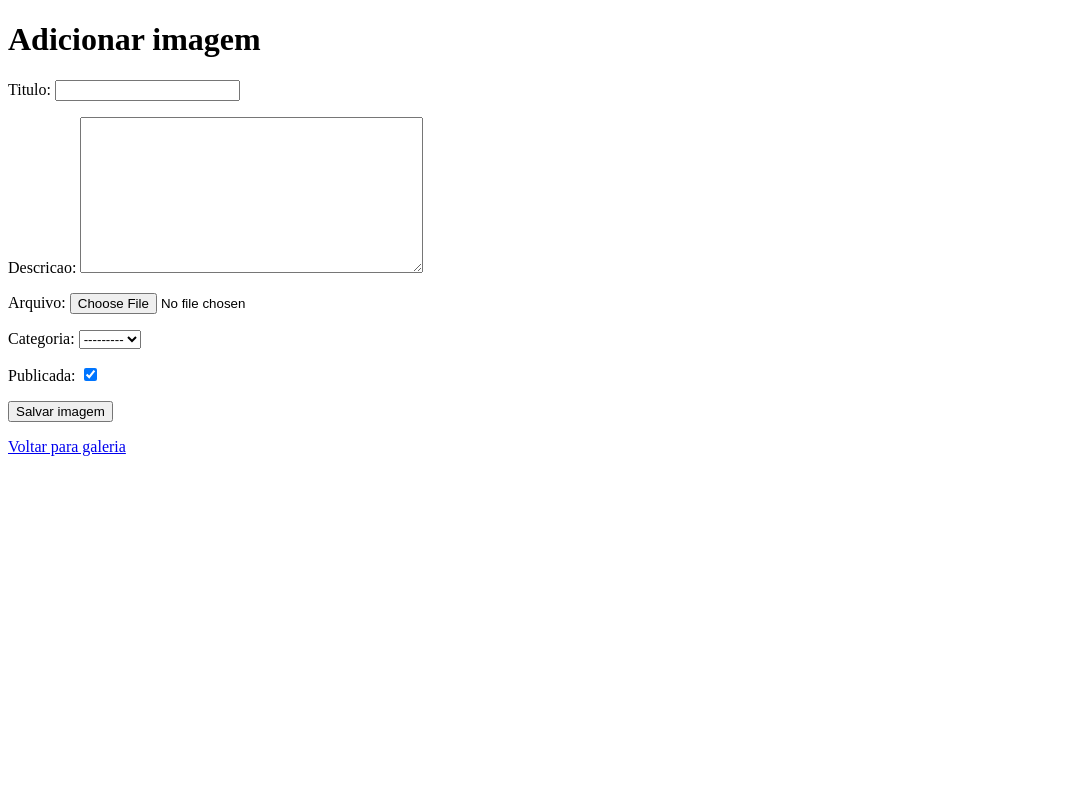
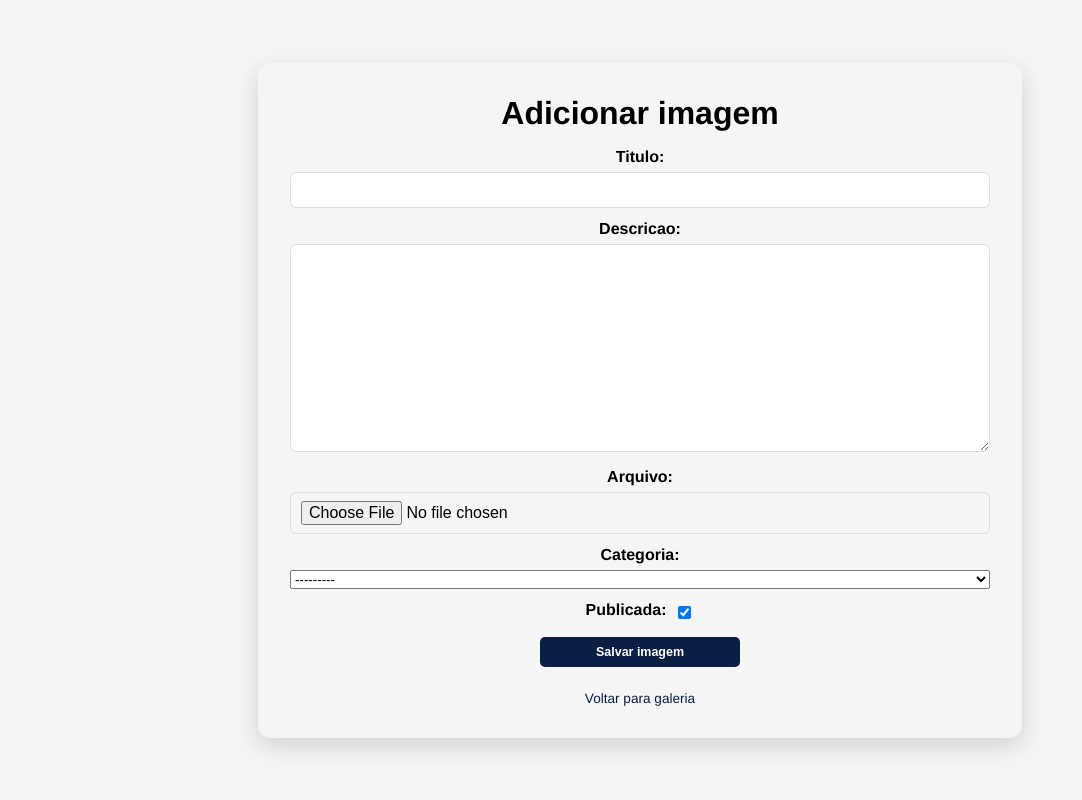
Before and after one commit to elizag-cm/Galeria-de-Imagens, a Django app: page /adicionar/ in a window 1280 px wide. Shown: the whole page, without its empty margins (0-1082 px from the left). Run offline with Django 4.2, Linux system fonts and the light colour scheme; data that the repository does not hold is empty.

Commit message:
ajuste no layout da tela de adicionar imagem e criação do css

```diff
--- /dev/null
+++ b/galeria/static/adiciona.css
@@ -0,0 +1,102 @@
+body{
+    font-family: 'Franklin Gothic Medium', 'Arial Narrow', Arial, sans-serif;
+    background-color: #f5f5f5;
+    margin: 0;
+}
+
+.pagina-adicionar{
+    min-height: 100vh;
+    display: flex;
+    align-items: center;
+    justify-content: center;
+}
+.card-adicionar{
+    width: 100%;
+    max-width: 700px;
+    border-radius: 12px;
+    padding: 32px;
+    box-shadow: 0 8px 25px rgba(0,0 , 0, 0.15);
+    display: flex;
+    flex-direction: column;
+    gap: 16px;
+}
+
+.card-adicionar h1{
+    margin: 0;
+    text-align: center;
+}
+
+.form-adicionar{
+    display: flex;
+    flex-direction: column;
+    gap: 12px;
+    text-align: center;
+    width: 100%;
+}
+
+.form-adicionar p {
+    margin: 0;
+}
+
+.form-adicionar label{
+    display: block;
+    margin-bottom: 6px;
+    font-weight: bold;
+    text-align: center;
+}
+
+.form-adicionar input[type="text"],
+.form-adicionar input[type="file"],
+.form-adicionar textarea{
+    width: 100%;
+    padding: 8px 10px;
+    box-sizing: border-box;
+    border: 1px solid #ddd;
+    border-radius: 6px;
+    font-size: 1rem;
+    text-align: center;
+}
+
+.form-adicionar input,
+.form-adicionar textarea,
+.form-adicionar select {
+    width: 100%;
+    max-width: 100%;
+}
+
+.btn-salvar{
+    display: block;
+    width: 200px;
+    margin: 0 auto;
+    padding: 8px 14px;
+    background-color: #0a1f44;
+    color: #fff;
+    border: none;
+    border-radius: 5px;
+    font-weight: bold;
+    font-size: 0.78rem;
+    cursor: pointer;
+}
+
+.btn-salvar:hover {
+    opacity: 0.85;
+}
+
+.btn-voltar{
+    text-align: center;
+    text-decoration: none;
+    font-size: 0.85rem;
+    color: #0a1f44;
+    margin-top: 8px;
+}
+
+.form-adicionar input[type="checkbox"]{
+    width: auto;
+}
+
+.form-adicionar p:has(input[type="checkbox"]){
+    display: flex;
+    align-items: center;
+    justify-content: center;
+    gap: 8px;
+}
--- a/galeria/templates/galeria/adicionar_imagem.html
+++ b/galeria/templates/galeria/adicionar_imagem.html
@@ -1,19 +1,26 @@
 <!DOCTYPE html>
 <html lang="pt-br">
 <head>
+    {% load static %}
     <meta charset="UTF-8">
     <meta name="viewport" content="width=device-width, initial-scale=1.0">
     <title>Adicionar imagem</title>
+    <link rel="stylesheet" href="{% static 'adiciona.css' %}">
+
 </head>
-<body>
-    <h1>Adicionar imagem</h1>
+<body class="pagina-adicionar">
 
-    <form method="post" enctype="multipart/form-data">
-        {% csrf_token %}
-        {{ form.as_p }}
-        <button type="submit">Salvar imagem</button>
-    </form>
+    <main class="card-adicionar">
+        <h1>Adicionar imagem</h1>
 
-    <p><a href="{% url 'lista_galeria' %}">Voltar para galeria</a></p>
+        <form method="post" enctype="multipart/form-data" class="form-adicionar">
+            {% csrf_token %}
+            {{ form.as_p }}
+            <button type="submit" class="btn-salvar">Salvar imagem</button>
+        </form>
+
+        <a href="{% url 'lista_galeria' %}" class="btn-voltar">Voltar para galeria</a>
+    </main>
+
 </body>
 </html>
```
